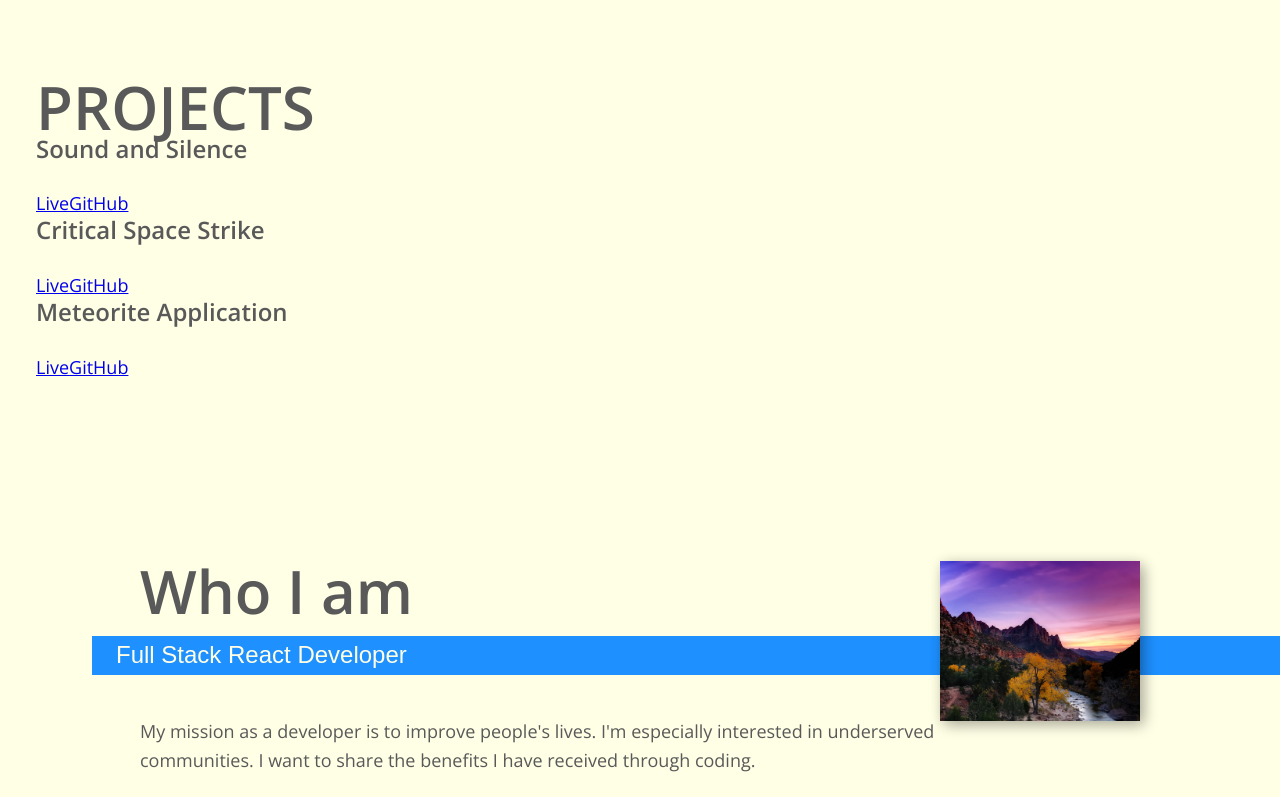
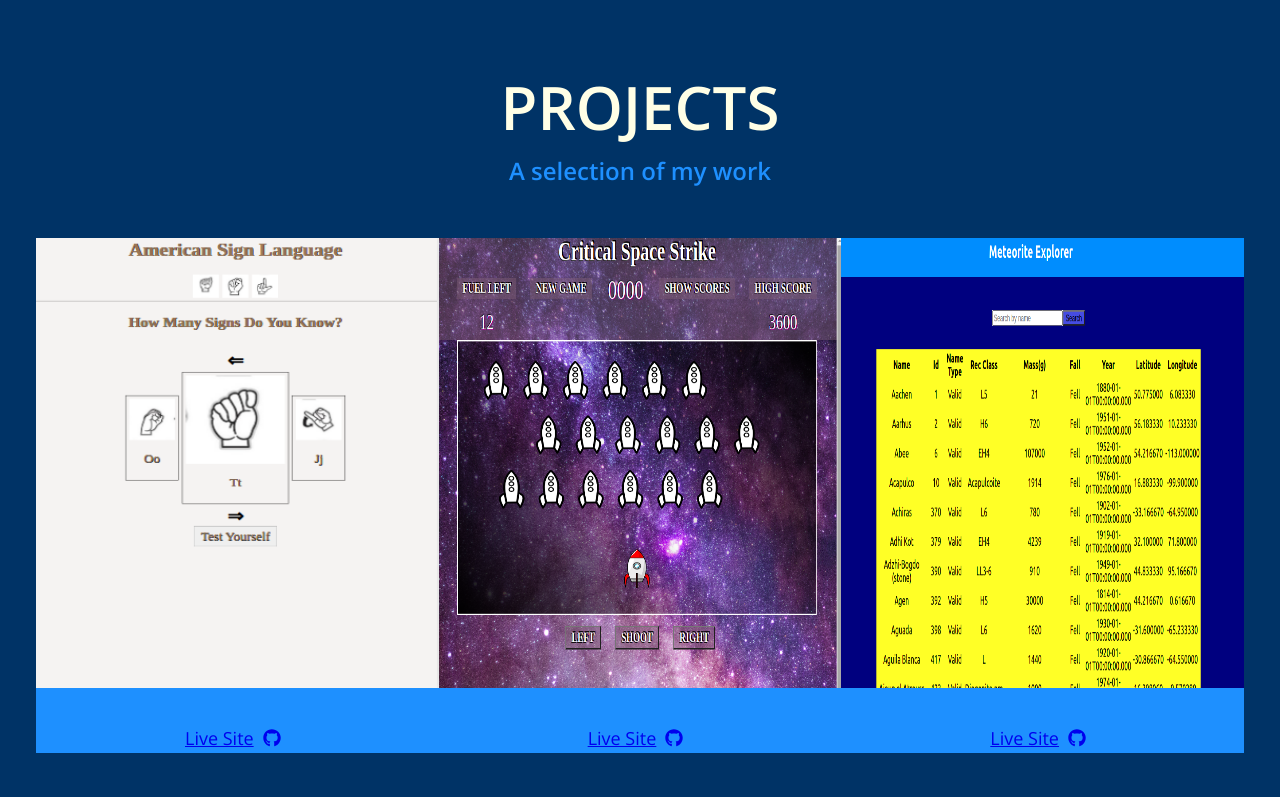
Before and after one commit to rmcguire6/react-portfolio, a React (Create React App) app: page / in a window 1280 px wide. Shown: the part 360-1157 px from the top of the page. Built offline with nearby package versions, Linux system fonts and the light colour scheme.

Commit message:
Refactor Projects[WIP]

```diff
--- a/src/components/Projects.js
+++ b/src/components/Projects.js
@@ -1,25 +1,62 @@
 import React from "react";
-import Project from "./Project";
 import projects from "../data/projects";
+import sound_and_silence from "../images/project-images/sound_and_silence.png";
+import spaceships from "../images/project-images/spaceships.png";
+import meteorite from "../images/project-images/meteorite.png";
+import { library } from "@fortawesome/fontawesome-svg-core";
+import { fab, faGithub, faLinkedin } from "@fortawesome/free-brands-svg-icons";
+import { FontAwesomeIcon } from "@fortawesome/react-fontawesome";
+library.add(fab, faGithub, faLinkedin);
+
 const Projects = () => {
   return (
-    <section id="projects" className="section">
-      <div className="section__header">
-        <h2 className="text">PROJECTS</h2>
-      </div>
-      <div className="projects__display text">
-        {projects.map((project) => (
-          <Project
-            key={project.title}
-            className="project__container"
-            title={project.title}
-            live={project.live}
-            repo={project.repo}
+    <section className="my-projects" id="projects">
+      <h2 className="section__title">PROJECTS</h2>
+      <p className="section__subtitle section__subtitle--projects">
+        A selection of my work
+      </p>
+      <div className="portfolio">
+        <div className="project">
+          <img
+            src={sound_and_silence}
+            alt="project: sound_and_silence"
+            className="project__img"
           />
-        ))}
+          <div className="social-list">
+            <a href={projects[0].live}>Live Site</a>
+            <a className="social-list__item" href={projects[0].repo}>
+              <FontAwesomeIcon icon={["fab", "github"]} />
+            </a>
+          </div>
+        </div>
+        <div className="project">
+          <img
+            src={spaceships}
+            alt="project: sound_and_silence"
+            className="project__img"
+          />
+          <div className="social-list">
+            <a href={projects[1].live}>Live Site</a>
+            <a className="social-list__item" href={projects[1].repo}>
+              <FontAwesomeIcon icon={["fab", "github"]} />
+            </a>
+          </div>
+        </div>
+        <div className="project">
+          <img
+            src={meteorite}
+            alt="project: sound_and_silence"
+            className="project__img"
+          />
+          <div className="social-list">
+            <a href={projects[2].live}>Live Site</a>
+            <a className="social-list__item" href={projects[2].repo}>
+              <FontAwesomeIcon icon={["fab", "github"]} />
+            </a>
+          </div>
+        </div>
       </div>
     </section>
   );
 };
-
 export { Projects as default };
--- a/src/styles/_layout.scss
+++ b/src/styles/_layout.scss
@@ -181,3 +181,39 @@
     margin: 0 auto;
   }
 }
+/* Portfolio */
+.my-projects {
+  background-color: var(--clr-darker-accent);
+  color: var(--clr-light);
+  text-align: center;
+}
+.section__subtitle--projects {
+  color: var(--clr-accent);
+  font-weight: var(--fw-bold);
+  margin-bottom: 2em;
+}
+.portfolio {
+  display: grid;
+  grid-template-columns: repeat(auto-fit, minmax(300px, 1fr));
+}
+.portfolio {
+  display: grid;
+  grid-template-columns: repeat(auto-fit, minmax(300px, 1fr));
+}
+.project {
+  background: var(--clr-accent);
+  overflow: hidden;
+}
+.project:focus {
+  position: relative;
+  z-index: 2;
+}
+.project__img {
+  transition: transform 750ms cubic-bezier(0.5, 0, 0.5, 1), opacity 250ms linear;
+  width: 100%;
+  height: 25em;
+}
+.project__img:hover,
+.project__item:focus .portfolio__img {
+  opacity: 0.5;
+}
```
